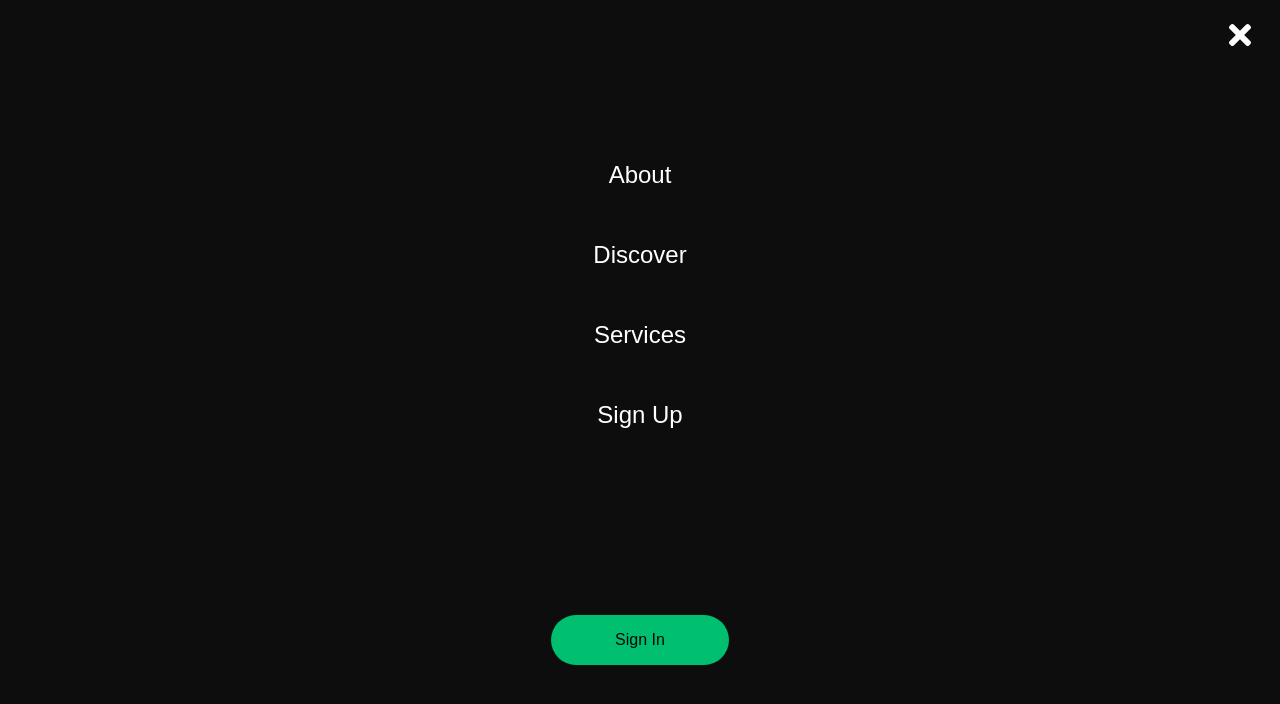
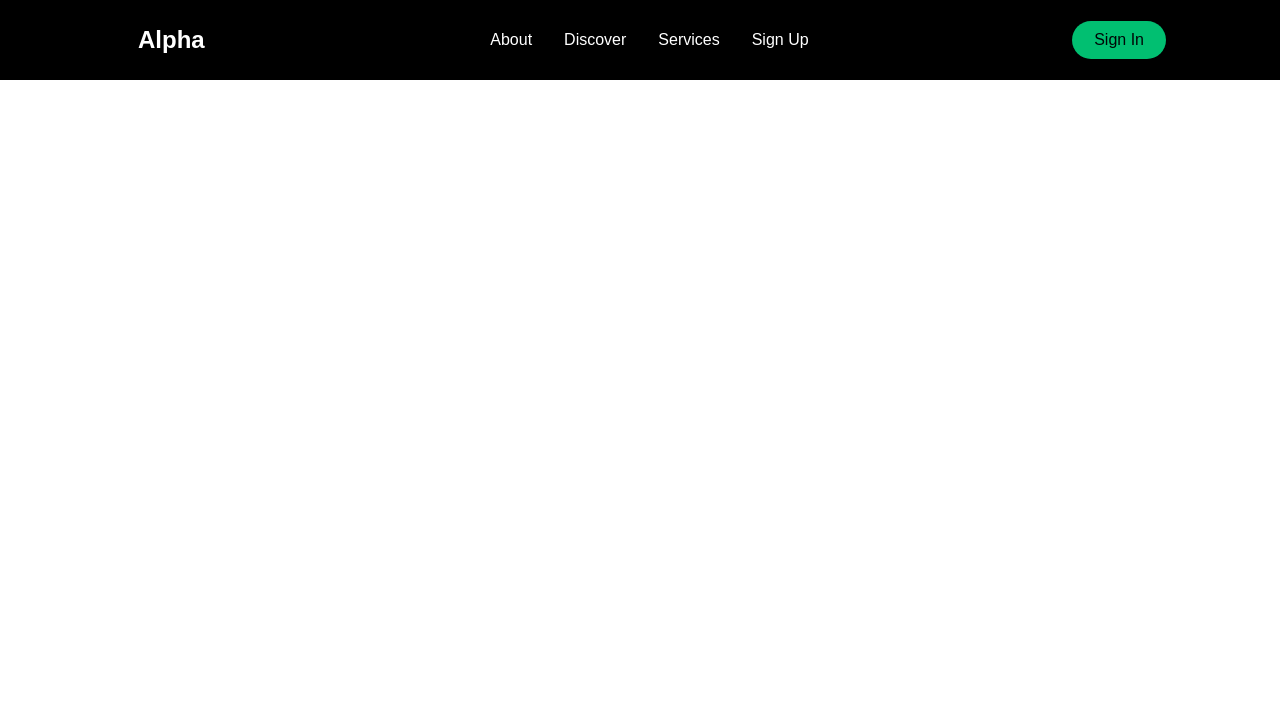
Before and after one commit to hristokarchev25/Project-AA2, a React (Create React App) app: page / in a window 1280 px wide. Shown: the top 704 px of the page. Built offline with nearby package versions, Linux system fonts and the light colour scheme.

Commit message:
dropdown menu working

```diff
--- a/src/App.js
+++ b/src/App.js
@@ -1,13 +1,9 @@
 import './App.css';
-import Navbar from './components/Navbar';
-import Sidebar from './components/Sidebar';
+import Home from './pages';
 
 function App() {
   return (
-    <div>
-      <Sidebar />
-      <Navbar />
-    </div>
+    <Home />
   );
 }
 
--- a/src/components/Navbar/index.js
+++ b/src/components/Navbar/index.js
@@ -13,13 +13,13 @@
     NavBtnLink
 } from './NavbarElements';
 
-const Navbar = () => {
+const Navbar = ({toggle}) => {
     return (
         <>
             <Nav>
                 <NavbarContainer>
                     <NavLogo to="/">Alpha</NavLogo>
-                    <MobileIcon>
+                    <MobileIcon onClick={toggle}>
                         <FaBars />
                     </MobileIcon>
                     <NavMenu>
--- a/src/components/Sidebar/SidebarElements.js
+++ b/src/components/Sidebar/SidebarElements.js
@@ -14,8 +14,8 @@
     top: 0;
     left: 0;
     transition: 0.3s ease-in-out;
-   /*  opacity: ${({ isOpen }) => (isOpen ? '100%' : '0')};
-    top: ${({ isOpen }) => (isOpen ? '0' : '-100%')}; */
+    opacity: ${({ isOpen }) => (isOpen ? '100%' : '0')};
+    top: ${({ isOpen }) => (isOpen ? '0' : '-100%')};
 `;
 
 export const CloseIcon = styled(FaTimes)`
--- a/src/components/Sidebar/index.js
+++ b/src/components/Sidebar/index.js
@@ -11,18 +11,18 @@
 } from './SidebarElements';
 
 
-function Sidebar() {
+function Sidebar({ isOpen, toggle }) {
     return (
-        <SidebarContainer>
-            <Icon>
+        <SidebarContainer isOpen={isOpen} onClick={toggle}>
+            <Icon onClick={toggle}>
                 <CloseIcon />
             </Icon>
             <SidebarWrapper>
                 <SidebarMenu>
-                    <SidebarLink to="about">About</SidebarLink>
-                    <SidebarLink to="discover">Discover</SidebarLink>
-                    <SidebarLink to="services">Services</SidebarLink>
-                    <SidebarLink to="signup">Sign Up</SidebarLink>
+                    <SidebarLink to="about" onClick={toggle}>About</SidebarLink>
+                    <SidebarLink to="discover" onClick={toggle}>Discover</SidebarLink>
+                    <SidebarLink to="services" onClick={toggle}>Services</SidebarLink>
+                    <SidebarLink to="signup" onClick={toggle}>Sign Up</SidebarLink>
                 </SidebarMenu>
                 <SideBtnWrap>
                     <SidebarRoute to="/signin">Sign In</SidebarRoute>
--- /dev/null
+++ b/src/pages/index.js
@@ -0,0 +1,20 @@
+import React, { useState } from 'react';
+import Navbar from '../components/Navbar';
+import Sidebar from '../components/Sidebar';
+
+const Home = () => {
+    const [isOpen, setIsOpen] = useState(false);
+
+    const toggle = () => {
+        setIsOpen(!isOpen)
+    }
+
+    return (
+        <>
+            <Sidebar isOpen={isOpen} toggle={toggle} />
+            <Navbar toggle={toggle} />
+        </>
+    )
+}
+
+export default Home;
```
